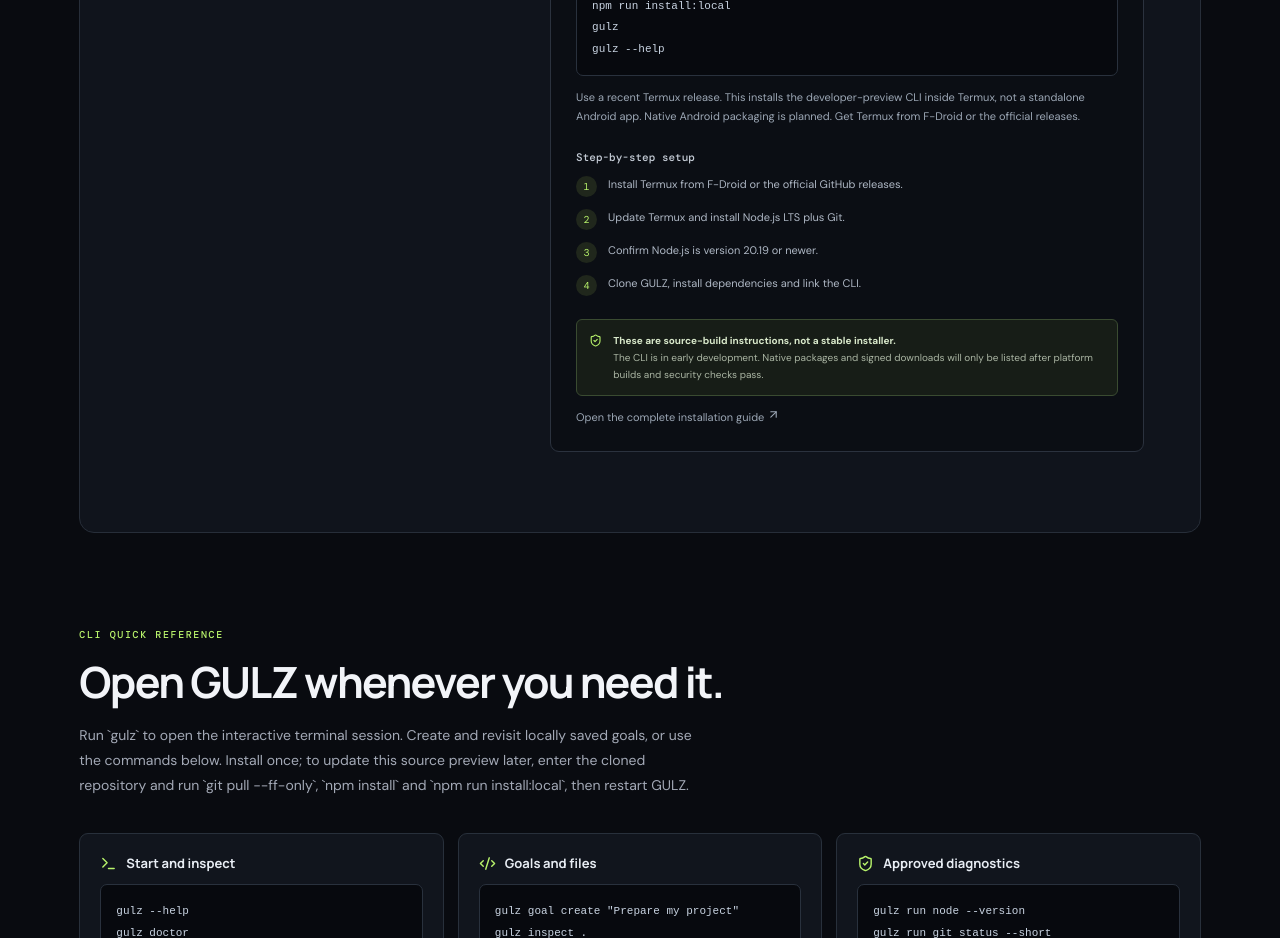
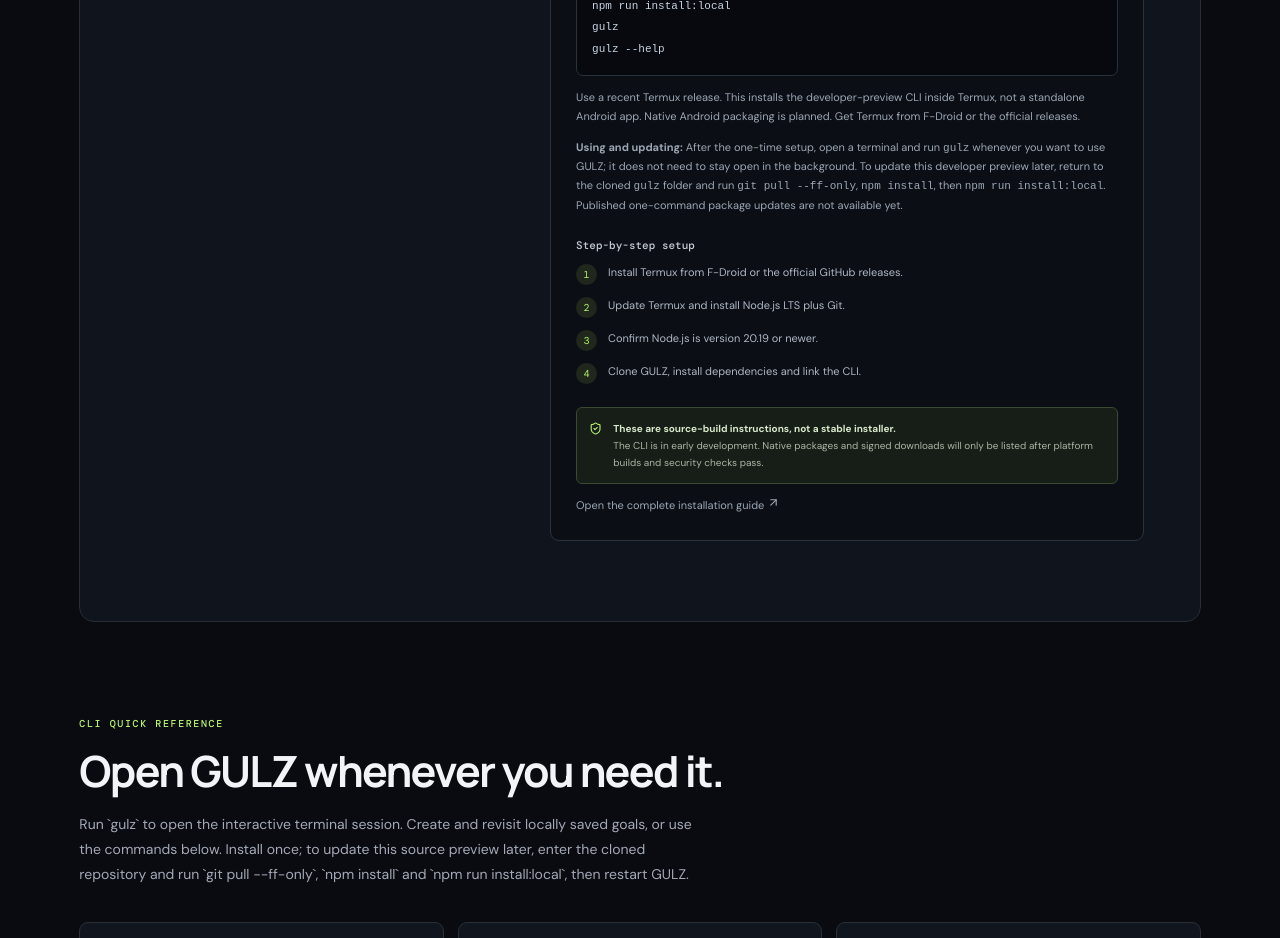
Before and after one commit to kellysteve/gulz, a React (Vite) app in the folder apps/website/: page / in a window 1280 px wide. Shown: the part 2660-3598 px from the top of the page. Built offline with nearby package versions, Linux system fonts and the light colour scheme.

Commit message:
Explain one-time CLI setup and repeatable updates on platform guide

```diff
--- a/apps/website/src/App.tsx
+++ b/apps/website/src/App.tsx
@@ -121,7 +121,7 @@ function App() {
               <div className="install-detail-top"><div><span className="available-label">INSTALLATION GUIDE</span><h3>{active.name}</h3><p>{active.detail}</p></div><Download size={23}/></div>
               <h4>Distribution status</h4><div className="method-list">{active.methods.map((method) => <span key={method}><ArrowRight size={14}/>{method}</span>)}</div>
               <h4>Developer preview commands</h4><pre className="install-code"><code>{active.commands.join("\n")}</code></pre><p className="install-note">{active.note} {active.id !== "termux" && <><a href="https://nodejs.org/en/download" target="_blank" rel="noreferrer">Get Node.js</a>. </>} {active.id === "termux" && <>Get Termux from <a href="https://f-droid.org/packages/com.termux/" target="_blank" rel="noreferrer">F-Droid</a> or the <a href="https://github.com/termux/termux-app/releases" target="_blank" rel="noreferrer">official releases</a>.</>}</p>
-              <h4>Step-by-step setup</h4><ol className="steps-list">{active.steps.map((step, index) => <li key={step}><span>{index + 1}</span>{step}</li>)}</ol>
+              <p className="install-note"><b>Using and updating:</b> After the one-time setup, open a terminal and run <code>gulz</code> whenever you want to use GULZ; it does not need to stay open in the background. To update this developer preview later, return to the cloned <code>gulz</code> folder and run <code>git pull --ff-only</code>, <code>npm install</code>, then <code>npm run install:local</code>. Published one-command package updates are not available yet.</p><h4>Step-by-step setup</h4><ol className="steps-list">{active.steps.map((step, index) => <li key={step}><span>{index + 1}</span>{step}</li>)}</ol>
               <div className="release-notice"><ShieldCheck size={17}/><p><b>These are source-build instructions, not a stable installer.</b><br/>The CLI is in early development. Native packages and signed downloads will only be listed after platform builds and security checks pass.</p></div>
               <p className="install-note"><a href="https://github.com/kellysteve/gulz/blob/main/docs/INSTALLATION.md" target="_blank" rel="noreferrer">Open the complete installation guide <ArrowUpRight size={13}/></a></p>
             </div>
```
